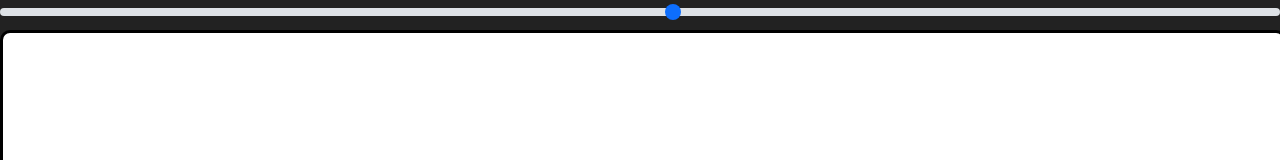
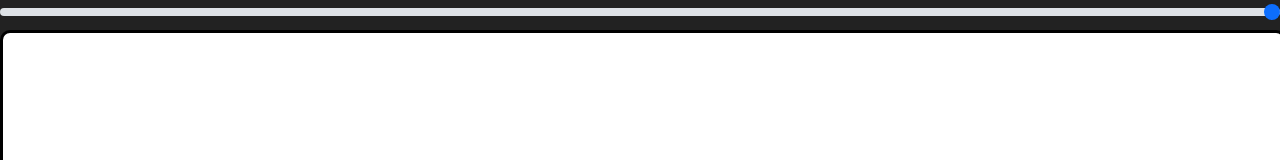
Before and after one commit to insideseanshead/canvas-react, a React (Create React App) app: page / in a window 1280 px wide. Shown: the top 160 px of the page. Built offline with nearby package versions, Linux system fonts and the light colour scheme.

Commit message:
trying to set state for slider

```diff
--- a/src/App.js
+++ b/src/App.js
@@ -1,24 +1,19 @@
-import {useState, useEffect, useRef } from 'react'
+import {useState} from "react";
 import Canvas from "./components/Canvas";
 import "bootstrap/dist/css/bootstrap.min.css";
 import "./App.css";
-import Slider from './components/Slider';
+import Slider from "./components/PenSlider";
+import PenSlider from "./components/PenSlider";
 
 function App() {
-  // Set State
-  const [penSlider, setPenSlider] = useState({
-    min:0,
-    max:20,
-    value: 10,
+  const [penSize, setPenSize] = useState({
+    min:1,
+    max:10,
   })
-
-  const [sliderValue, setSliderValue] = useState(0)
-
   return (
     <div className="App">
-      <Slider penSlider={penSlider} value={sliderValue} />
+      <PenSlider slider={penSize} />
       <Canvas />
-
     </div>
   );
 }
--- /dev/null
+++ b/src/components/PenSlider.jsx
@@ -0,0 +1,11 @@
+import FormRange from "react-bootstrap/esm/FormRange"
+
+const PenSlider = ({penSize}) => {
+    return (
+        <div>
+            <FormRange type="range" class="form-range" min='1' max='10' id="customRange3" />
+        </div>
+    )
+}
+
+export default PenSlider
--- a/src/components/Slider.jsx
+++ /dev/null
@@ -1,11 +0,0 @@
-import FormRange from "react-bootstrap/esm/FormRange"
-
-const Slider = () => {
-    return (
-        <div>
-            <FormRange id="pen-slider" min='1' max='20' />
-        </div>
-    )
-}
-
-export default Slider
```
